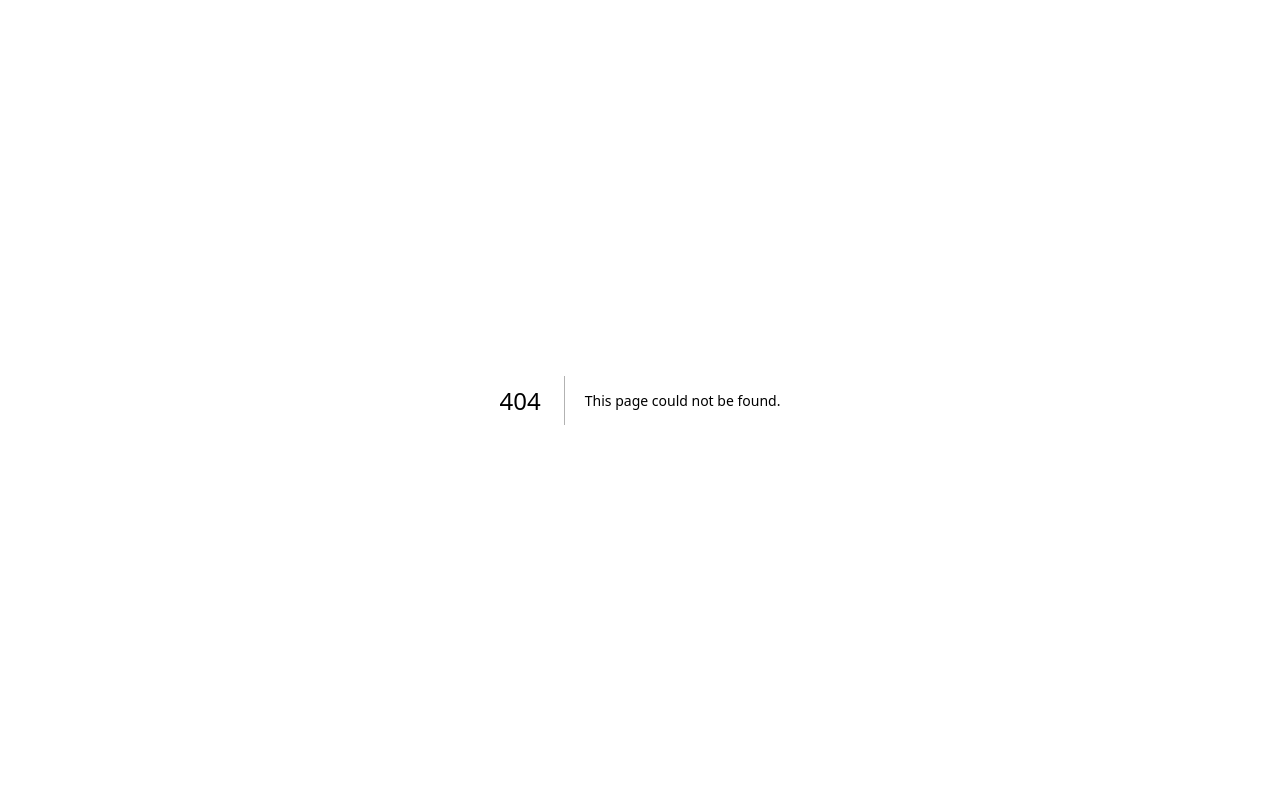
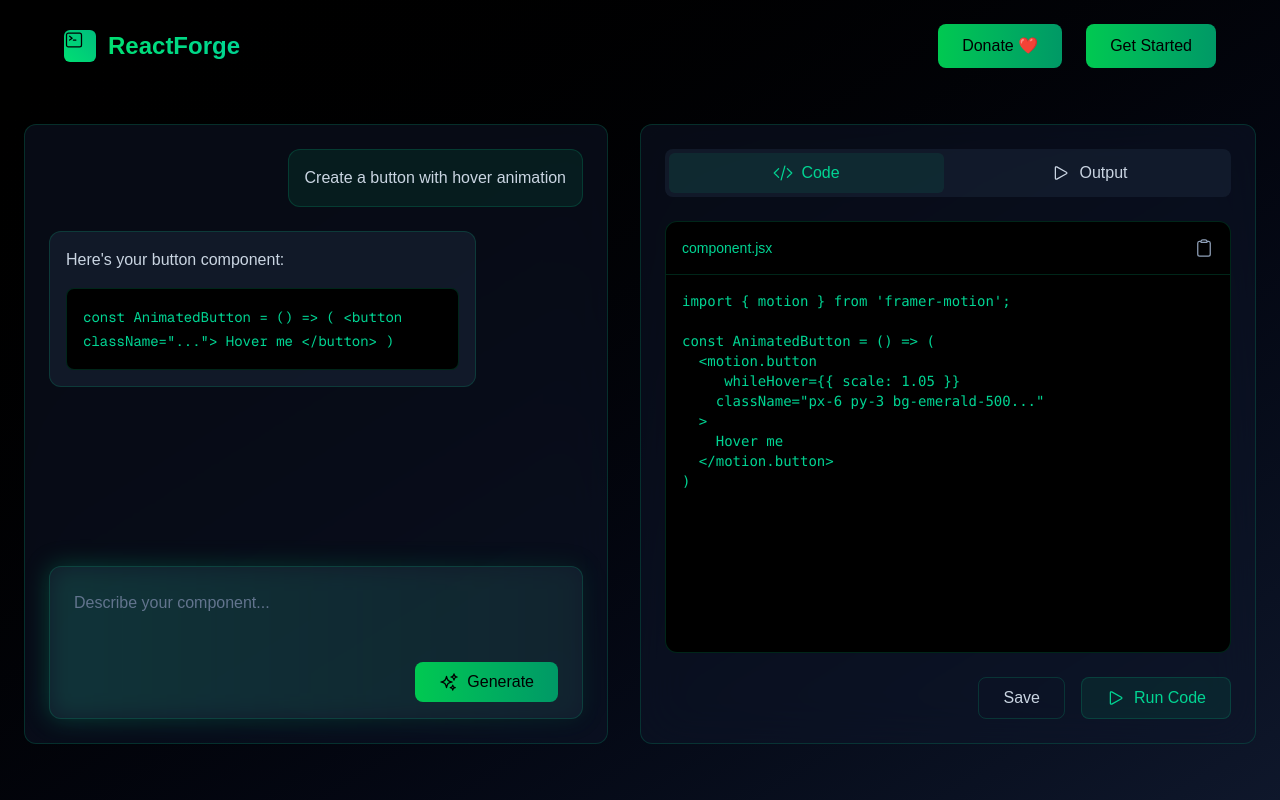
Before and after one commit to benzinamohamed/ReactQwen, a Next.js app: page /code-execution/1 in a window 1280 px wide. Before the commit this address had no page. Built offline with nearby package versions, Linux system fonts and the light colour scheme.

Commit message:
routing the cexcec page

```diff
--- /dev/null
+++ b/app/code-execution/[userID]/page.tsx
@@ -0,0 +1,121 @@
+"use client";
+
+import { SparklesIcon, ClipboardIcon } from '@heroicons/react/24/outline';
+import { motion } from 'framer-motion';
+import { CodeBracketIcon, PlayIcon } from '@heroicons/react/24/outline';
+import Home from '@/app/page';
+import { HomeNavbar } from '@/components/HomeNavbar';
+
+export default  function coder() {
+  return (
+    <div className="min-h-screen bg-gradient-to-br from-black to-slate-900">
+     <HomeNavbar></HomeNavbar>
+      <div className="container mx-auto px-6 py-8">
+        <div className="flex flex-col lg:flex-row gap-8 h-[calc(100vh-180px)]">
+          {/* Chat Section */}
+          <motion.div
+            initial={{ opacity: 0, x: -20 }}
+            animate={{ opacity: 1, x: 0 }}
+            className="flex-1 bg-slate-900/50 backdrop-blur-xl rounded-xl border border-emerald-500/20 p-6 flex flex-col"
+          >
+            <div className="flex-1 overflow-y-auto space-y-6 mb-6">
+              {/* User Message */}
+              <div className="flex justify-end">
+                <div className="max-w-[80%] bg-emerald-500/10 border border-emerald-500/20 rounded-xl p-4">
+                  <p className="text-slate-300">Create a button with hover animation</p>
+                </div>
+              </div>
+
+              {/* AI Message */}
+              <div className="flex justify-start">
+                <div className="max-w-[80%] bg-slate-800/50 border border-emerald-500/20 rounded-xl p-4 space-y-4">
+                  <p className="text-slate-300">Here's your button component:</p>
+                  <div className="bg-black rounded-lg p-4 border border-emerald-500/20">
+                    <code className="text-emerald-400 font-mono text-sm">
+                      {`const AnimatedButton = () => (\n`}
+                      {`  <button className="...">\n`}
+                      {`    Hover me\n`}
+                      {`  </button>\n`}
+                      {`)`}
+                    </code>
+                  </div>
+                </div>
+              </div>
+            </div>
+
+            {/* Chat Input */}
+            <div className="relative">
+              <div className="absolute inset-0 bg-gradient-to-r from-emerald-500/30 to-green-500/10 rounded-xl blur-md" />
+              <div className="relative bg-slate-800/50 border border-emerald-500/20 rounded-xl p-2">
+                <textarea
+                  placeholder="Describe your component..."
+                  className="w-full bg-transparent text-slate-300 placeholder-slate-500 border-none focus:ring-0 resize-none p-4"
+                  rows={2}
+                />
+                <div className="flex justify-end px-4 pb-2">
+                  <button className="bg-gradient-to-r from-green-500 to-emerald-600 text-black px-6 py-2 rounded-lg flex items-center gap-2">
+                    <SparklesIcon className="w-5 h-5" />
+                    Generate
+                  </button>
+                </div>
+              </div>
+            </div>
+          </motion.div>
+
+          {/* Code Section */}
+          <motion.div
+            initial={{ opacity: 0, x: 20 }}
+            animate={{ opacity: 1, x: 0 }}
+            className="lg:w-1/2 bg-slate-900/50 backdrop-blur-xl rounded-xl border border-emerald-500/20 p-6 flex flex-col"
+          >
+            {/* Toggle */}
+            <div className="flex mb-6 bg-slate-800/50 rounded-lg p-1 gap-2">
+              <button className="flex-1 flex items-center justify-center gap-2 py-2 rounded-md bg-emerald-500/10 text-emerald-400">
+                <CodeBracketIcon className="w-5 h-5" />
+                Code
+              </button>
+              <button className="flex-1 flex items-center justify-center gap-2 py-2 rounded-md hover:bg-slate-700/50 text-slate-300">
+                <PlayIcon className="w-5 h-5" />
+                Output
+              </button>
+            </div>
+
+            {/* Code Editor */}
+            <div className="flex-1 bg-black rounded-xl border border-emerald-500/20 overflow-hidden">
+              <div className="p-4 border-b border-emerald-500/20 flex items-center justify-between">
+                <span className="text-emerald-400 text-sm">component.jsx</span>
+                <button className="text-slate-400 hover:text-emerald-400">
+                  <ClipboardIcon className="w-5 h-5" />
+                </button>
+              </div>
+              <div className="p-4 font-mono text-sm">
+                <pre className="text-emerald-400">
+                  {`import { motion } from 'framer-motion';\n\n`}
+                  {`const AnimatedButton = () => (\n`}
+                  {`  <motion.button\n ` }
+                  {`    whileHover={{ scale: 1.05 }}\n`}
+                  {`    className="px-6 py-3 bg-emerald-500..."\n`}
+                  {`  >\n`}
+                  {`    Hover me\n`}
+                  {`  </motion.button>\n`}
+                  {`)`}
+                </pre>
+              </div>
+            </div>
+
+            {/* Execution Controls */}
+            <div className="mt-6 flex justify-end gap-4">
+              <button className="border border-emerald-500/20 px-6 py-2 rounded-lg text-slate-300 hover:bg-emerald-500/10">
+                Save
+              </button>
+              <button className="bg-emerald-500/10 border border-emerald-500/20 px-6 py-2 rounded-lg text-emerald-400 hover:bg-emerald-500/20 flex items-center gap-2">
+                <PlayIcon className="w-5 h-5" />
+                Run Code
+              </button>
+            </div>
+          </motion.div>
+        </div>
+      </div>
+    </div>
+  );
+}
```
